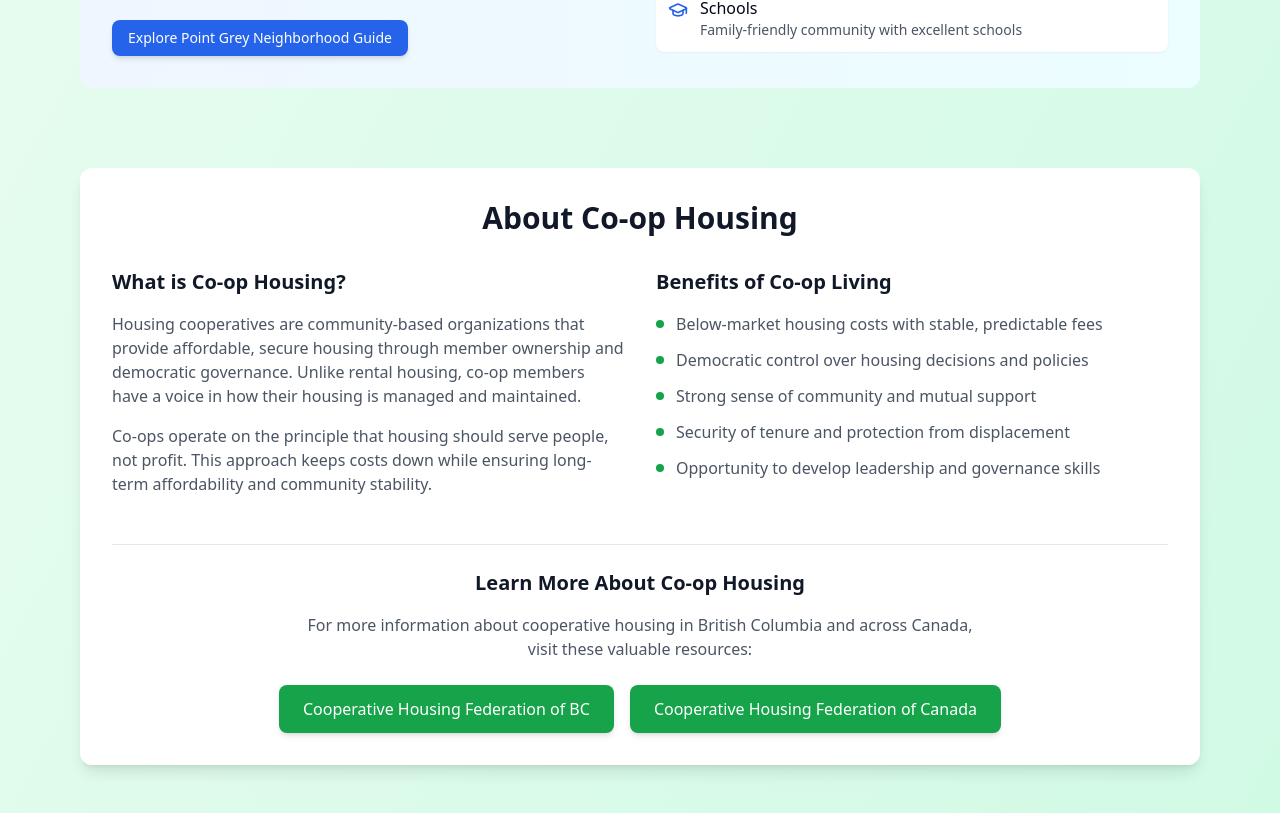
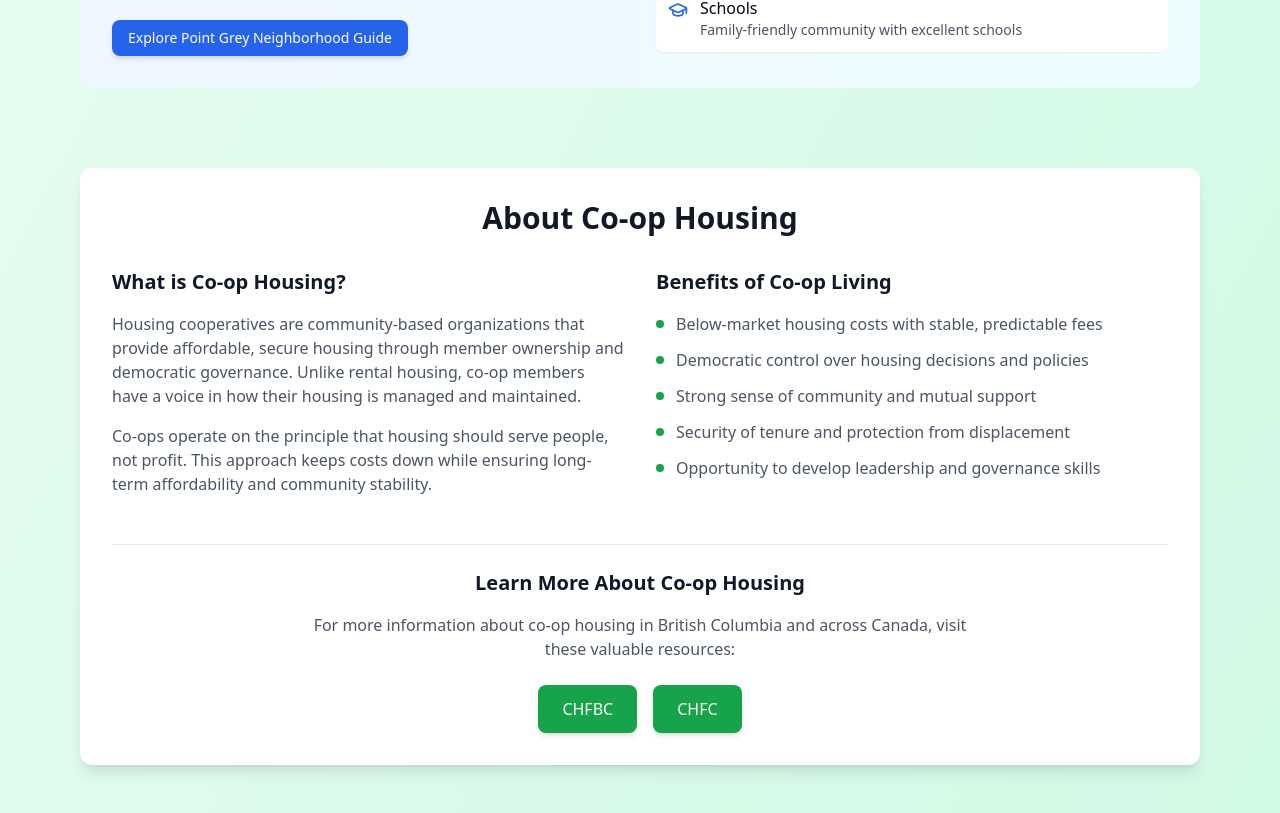
Before and after one commit to redwheeler3/penta-hub-coop-connect, a React (Vite) app: page /#/about in a window 1280 px wide. Shown: the part 1561-2374 px from the top of the page. Built offline with nearby package versions, Linux system fonts and the light colour scheme.

Commit message:
Shorten links and improve text

```diff
--- a/src/pages/About.tsx
+++ b/src/pages/About.tsx
@@ -239,7 +239,7 @@ const About = () => {
             <div className="border-t pt-6">
               <h3 className="text-xl font-semibold text-gray-900 mb-4 text-center">Learn More About Co-op Housing</h3>
               <p className="text-gray-600 mb-6 text-center max-w-2xl mx-auto">
-                For more information about cooperative housing in British Columbia and across Canada,
+                For more information about co-op housing in British Columbia and across Canada,
                 visit these valuable resources:
               </p>
               <div className="flex flex-wrap justify-center gap-4">
@@ -249,7 +249,7 @@ const About = () => {
                   rel="noopener noreferrer"
                   className="inline-flex items-center px-6 py-3 bg-green-600 text-white rounded-lg hover:bg-green-700 transition-colors hover-scale shadow-md"
                 >
-                  Cooperative Housing Federation of BC
+                  CHFBC
                 </a>
                 <a
                   href="https://chfcanada.coop"
@@ -257,7 +257,7 @@ const About = () => {
                   rel="noopener noreferrer"
                   className="inline-flex items-center px-6 py-3 bg-green-600 text-white rounded-lg hover:bg-green-700 transition-colors hover-scale shadow-md"
                 >
-                  Cooperative Housing Federation of Canada
+                  CHFC
                 </a>
               </div>
             </div>
--- a/src/pages/Members.tsx
+++ b/src/pages/Members.tsx
@@ -110,7 +110,7 @@ const Members = () => {
             <div>
               <h3 className="font-semibold text-lg mb-2">Member Technical Assistance</h3>
               <p className="text-gray-600 mb-2">
-                Contact for access requests to Google Drive or Discord, and website, Google Drive, or Discord technical support:
+                For help with accessing Google Drive or Discord, or for technical support with the website:
               </p>
               <p className="text-sm mb-4"><strong>Email:</strong> <a href="mailto:techsupport@pentacoop.com" className="text-green-600 hover:underline">techsupport@pentacoop.com</a></p>
 
```
